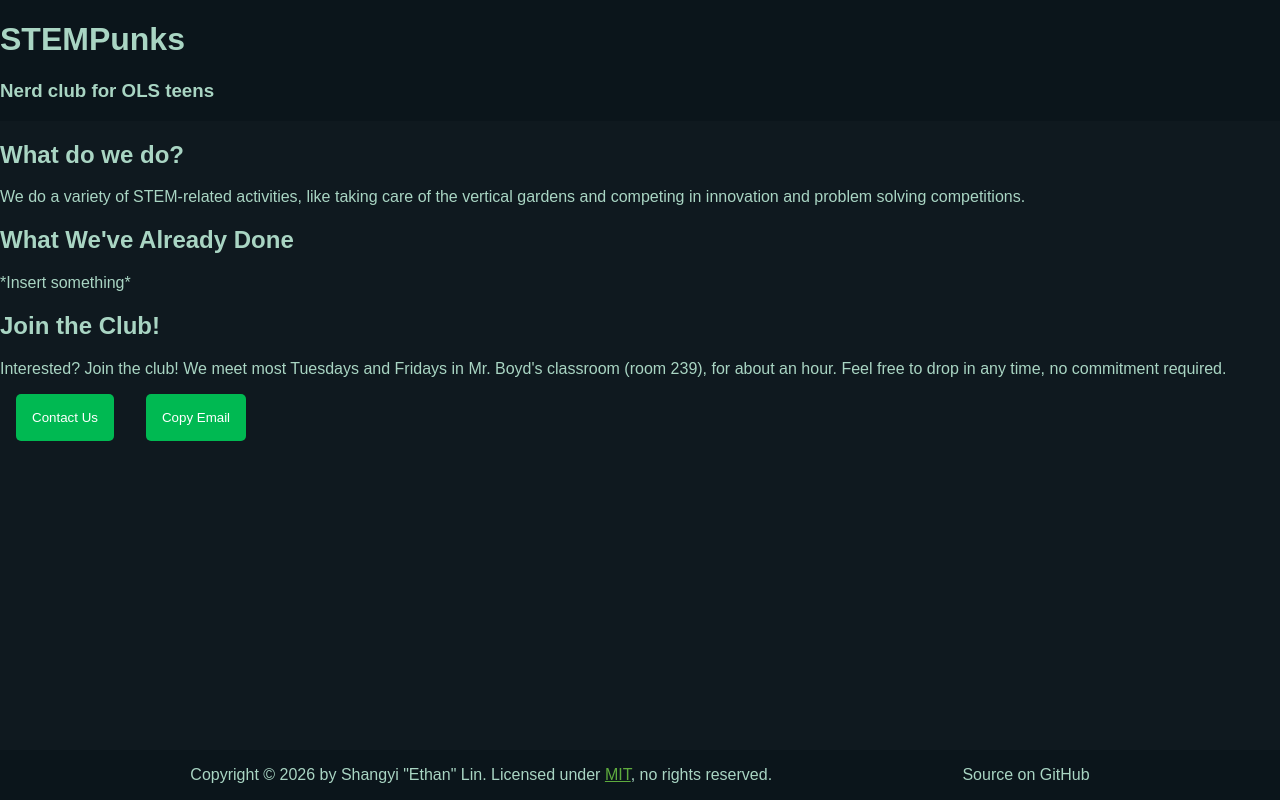
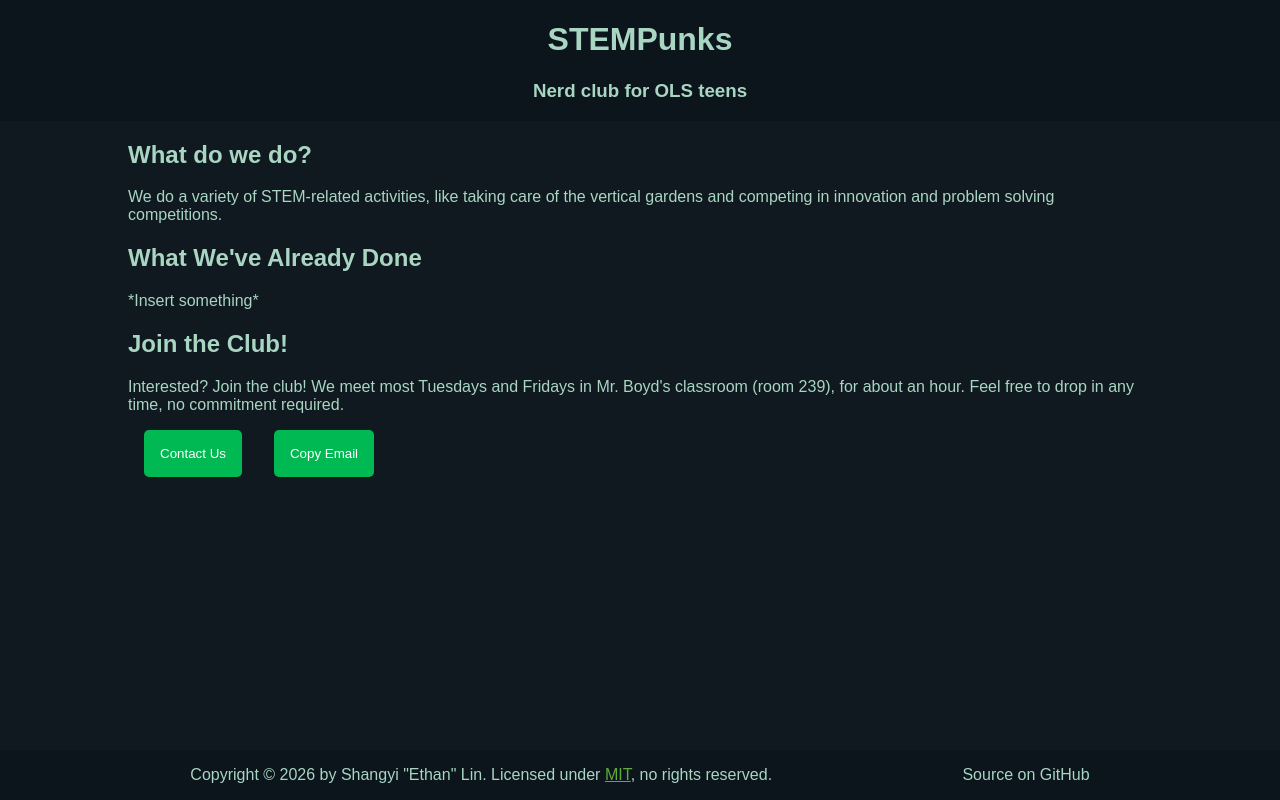
Before and after one commit to EthanCubes/stempunks-website, a plain HTML site: page index.html in a window 1280 px wide. Drawn offline with Linux system fonts and the light colour scheme.

Commit message:
Centered header text

```diff
--- a/styles.css
+++ b/styles.css
@@ -16,15 +16,21 @@ body {
 
 main {
     flex: 1; /* Expands element to fill all available space */
+    margin-left: 10%;
+    margin-right: 10%;
 }
 
 header, footer {
     background-color: #0b151b;
 }
 
+header {
+    text-align: center;
+}
+
 footer {
     display: flex;
-    flex-direction: horizontal;
+    flex-direction: row;
     justify-content: space-between;
 }
 
```
